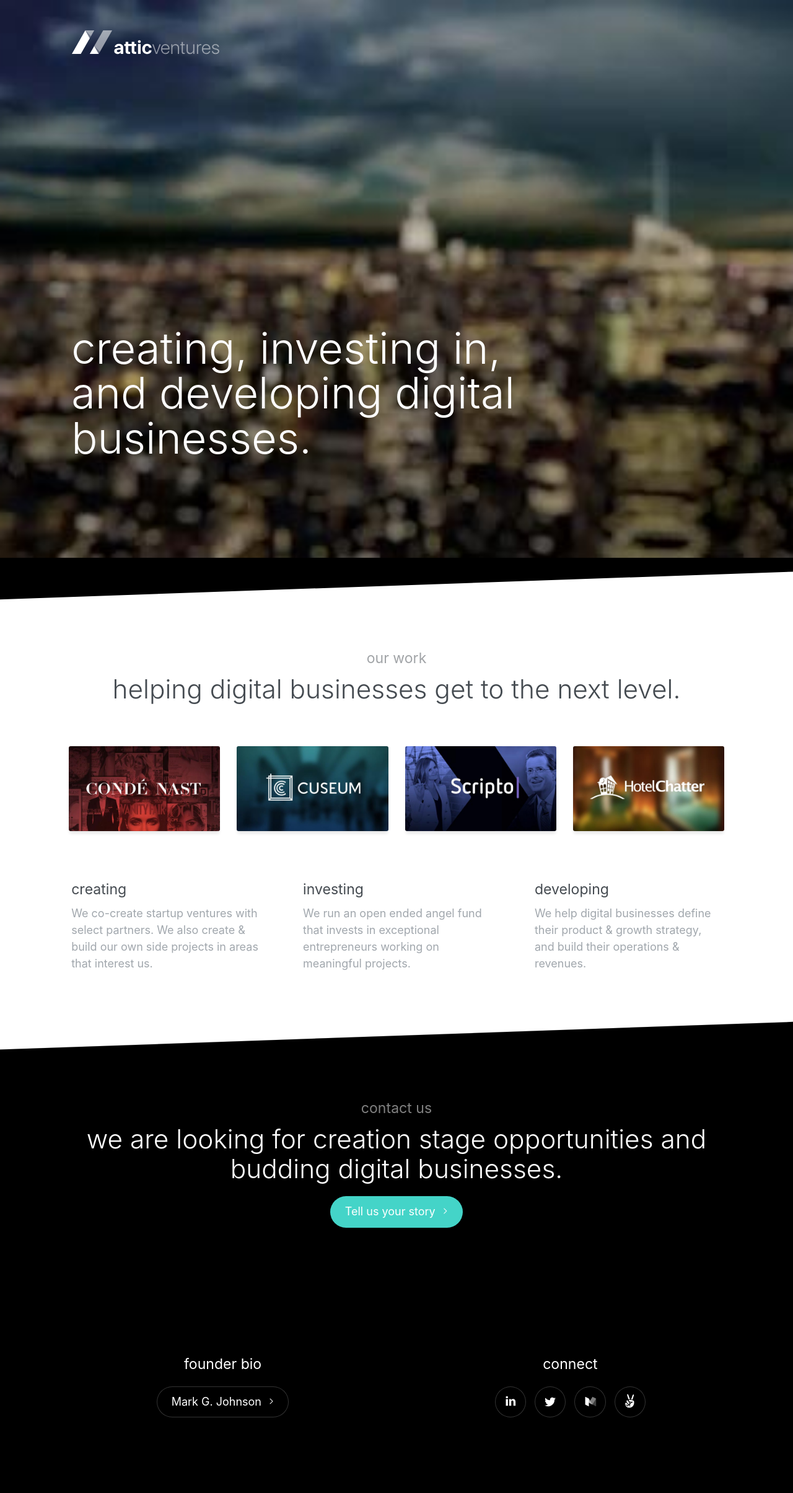
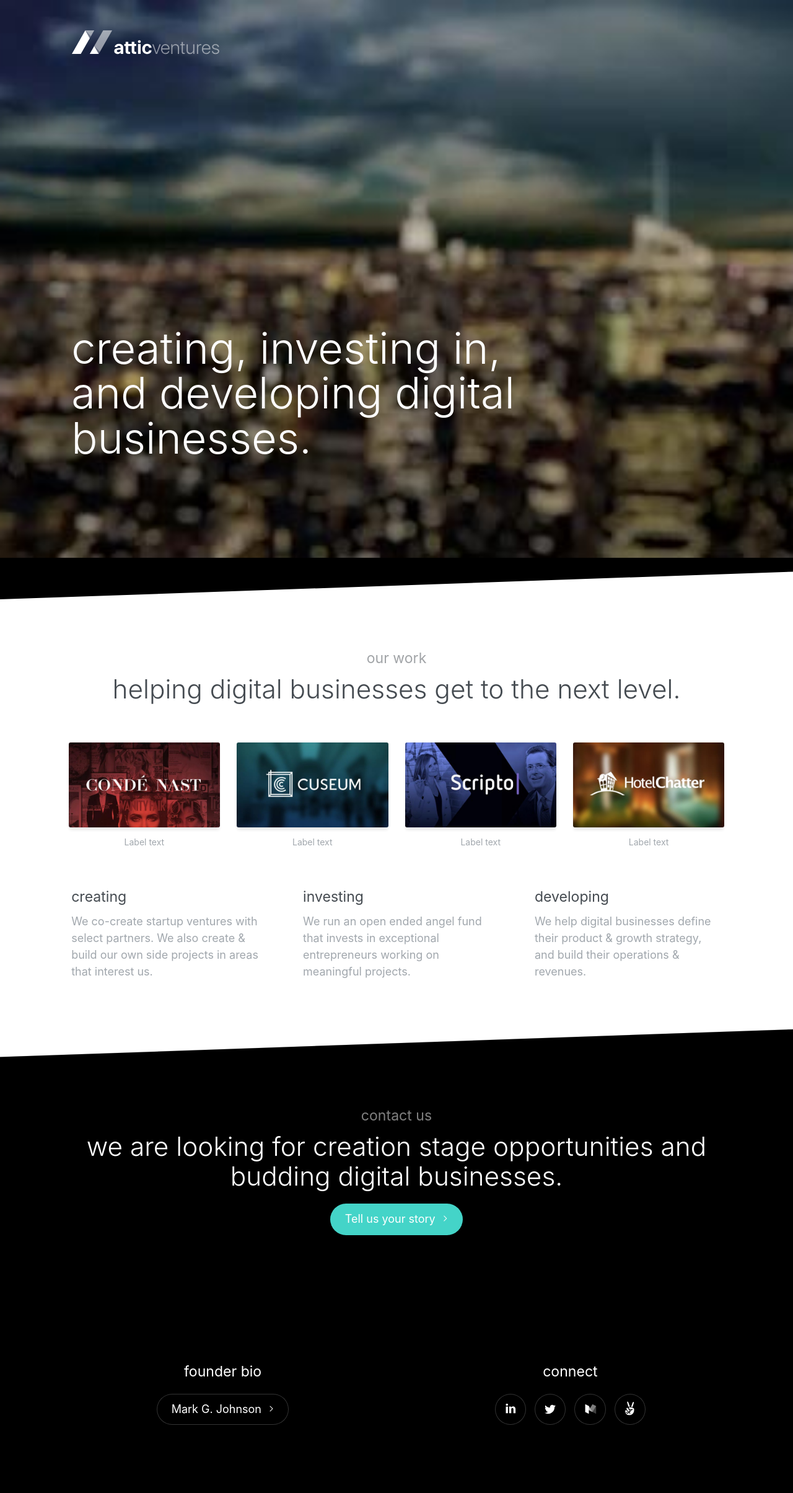
Before and after one commit to atticventures/site, a Jekyll site: the page built from _pages/home.html, in a window 1280 px wide. Shown: the whole page at 62% size. Built offline with Jekyll 4.4.1, drawn with Linux system fonts in a browser that asks for light colours; our own code applies the rules of GitHub Pages for plain Markdown files.

Commit message:
horizontal scrolling

```diff
--- a/_config/_includes/content/tile.html
+++ b/_config/_includes/content/tile.html
@@ -5,5 +5,8 @@
 			<h5>{{include.title}}</h5>
 			<p>{{include.desc}}</p>
 		</div>
+		<div class="tile-label">
+			<p>{{include.label}}</p>
+		</div>
 	</div>
 </a>
--- a/_pages/home.html
+++ b/_pages/home.html
@@ -21,10 +21,11 @@ logo: nav-logo-yellow
 				<h3>Helping digital businesses get to the next level.</h3>
 			</div>
 			<div class="tiles">
-				{% include content/tile.html title="Conde Nast" desc="Create. Connect. Condé Nast on Condé Nast." link="http://www.condenast.com/" image="condenast.jpg" %}
-				{% include content/tile.html title="Cuseum" desc="Cuseum helps museums accelerate visitor engagement." link="http://www.cuseum.com/" image="cuseum.jpg" %}
-				{% include content/tile.html title="Scripto" desc="Making television is hard. Scripto makes it easier." link="http://www.scripto.live/" image="scripto.jpg" %}
-				{% include content/tile.html title="Hotel Chatter" desc="The latest on hotels from Condé Nast Traveler. Get hotel ratings and reviews plus industry news to help you find the best hotels around the world." link="http://www.cntraveler.com/" image="hotelchatter.jpg" %}
+				{% include content/tile.html label="Label text" title="Conde Nast" desc="Create. Connect. Condé Nast on Condé Nast." link="http://www.condenast.com/" image="condenast.jpg" %}
+				{% include content/tile.html label="Label text" title="Cuseum" desc="Cuseum helps museums accelerate visitor engagement." link="http://www.cuseum.com/" image="cuseum.jpg" %}
+				{% include content/tile.html label="Label text" title="Scripto" desc="Making television is hard. Scripto makes it easier." link="http://www.scripto.live/" image="scripto.jpg" %}
+				{% include content/tile.html label="Label text" title="Hotel Chatter" desc="The latest on hotels from Condé Nast Traveler. Get hotel ratings and reviews plus industry news to help you find the best hotels around the world." link="http://www.cntraveler.com/" image="hotelchatter.jpg" %}
+				{% include content/tile.html label="Label text" title="Hotel Chatter" desc="The latest on hotels from Condé Nast Traveler. Get hotel ratings and reviews plus industry news to help you find the best hotels around the world." link="http://www.cntraveler.com/" image="hotelchatter.jpg" %}
 			</div>
 			<div class="grid">
 				<div class="cell">
--- a/ui/_sass/custom/_tiles.scss
+++ b/ui/_sass/custom/_tiles.scss
@@ -1,10 +1,21 @@
 .tiles {
 	@include flex-row;
-	@include flex-wrap;
-	@include flex-wrap;
-	margin: 3rem -1rem calc( 3vh + 3vw );
+	@include flex-wrap(nowrap);
+	margin: 2rem -1rem;
 	@include bookend;
+	overflow: hidden;
+	overflow-x: scroll;
+	padding: 12px 0;
+	@include small {
+		margin-left: -9vw;
+		margin-right: -9vw;
+	}
+	@include touch { scroll-snap-type: x mandatory; }
 	.tile {
+		&:first-child { margin-left: auto; }
+		&:last-child { margin-right: auto; }
+		color: inherit;
+		scroll-snap-align: start;
 		display: block;
 		@include flex(0,0,25%);
 		@include max-phablet {
@@ -28,6 +39,11 @@
 			.tile-body {
 				display: none;
 			}
+			.tile-label {
+				text-align: center;
+				padding-top: 12px;
+				@include font-size-label;
+			}
 		}
 		@include active {
 			z-index: 2;
--- a/ui/_sass/functions/_mixin-flex.scss
+++ b/ui/_sass/functions/_mixin-flex.scss
@@ -39,8 +39,8 @@
 	@include flex-prefix(align-content,$val);
 }
 
-@mixin flex-wrap($val:nowrap){
-	@include flex-prefix(flex-wrap,wrap);
+@mixin flex-wrap($val:wrap){
+	@include flex-prefix(flex-wrap,$val);
 }
 
 
--- a/ui/_sass/functions/_queries.scss
+++ b/ui/_sass/functions/_queries.scss
@@ -18,6 +18,9 @@ $query_display: "min-width: " ($desktop + 1px) "";
 
 $query_small_device: "max-device-width: " ($tablet);
 $query_large_device: "min-device-width: " ($tablet + 1px);
+
+@mixin click { @media ( hover: hover ) { @content; } }
+@mixin touch { @media ( hover: none ) { @content; } }
 
 @mixin mini(){ @media ( $query_mini ) { @content; } }
 @mixin phone(){ @media ( $query_phone ) { @content; } }
--- a/ui/_sass/functions/_variables.scss
+++ b/ui/_sass/functions/_variables.scss
@@ -62,7 +62,7 @@ $font-size-root-full:                            18px;
 @function rem-multiply($size,$mult){ $unit: strip-unit($size) * $mult; @return #{$unit}rem; }
 
 $font-size-base:                                 1rem; // base
-$font-size-label:                                rem-full(12px); // label
+$font-size-label:                                rem-full(14px); // label
 $font-size-small:                                rem(18px); // small
 $font-size-small-full:                           rem-full(18px); // small
 $font-size-large:                                1rem; // large
```
